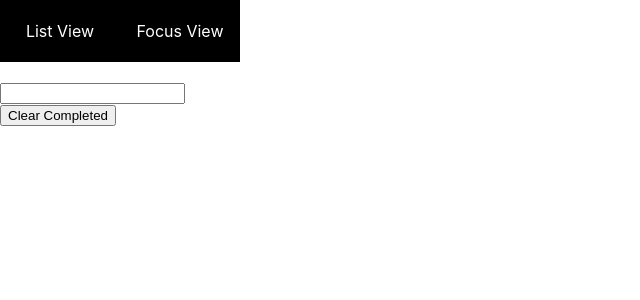
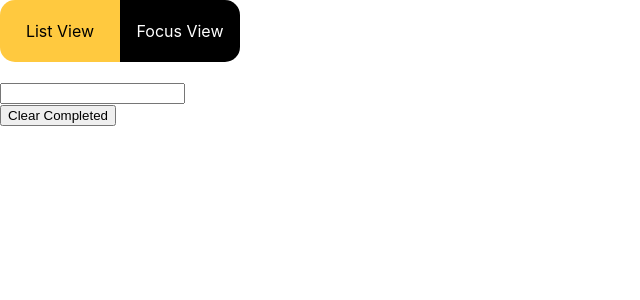
Before and after one commit to FrancoTr/react-ts-midtodolist, a React (Create React App) app: page / in a window 1280 px wide. Shown: the top 300 px of the page, without its empty margins (0-640 px from the left). Built offline with nearby package versions, Linux system fonts and the light colour scheme.

Commit message:
Add yellow active color to navbar buttons & rounded borders

```diff
--- a/src/App.tsx
+++ b/src/App.tsx
@@ -6,6 +6,7 @@ import { Task } from "./types";
 import useLocalStorage from "./hooks/use-local-storage";
 import TaskContext from "./contexts/task-store";
 import styled from "styled-components";
+import { colors } from "./styles";
 
 const Nav = styled.nav`
   display: flex;
@@ -22,7 +23,18 @@ const TabButton = styled(NavLink)`
   text-decoration: none;
   width: 120px;
 
+  &:first-child {
+    border-top-left-radius: 15px;
+    border-bottom-left-radius: 15px;
+  }
+  &:last-child {
+    border-top-right-radius: 15px;
+    border-bottom-right-radius: 15px;
+  }
+
   &.active {
+    background: ${colors.primary};
+    color: #000;
   }
 `;
 
--- /dev/null
+++ b/src/styles.ts
@@ -0,0 +1,3 @@
+export const colors = {
+  primary: "#ffC93F",
+};
```
